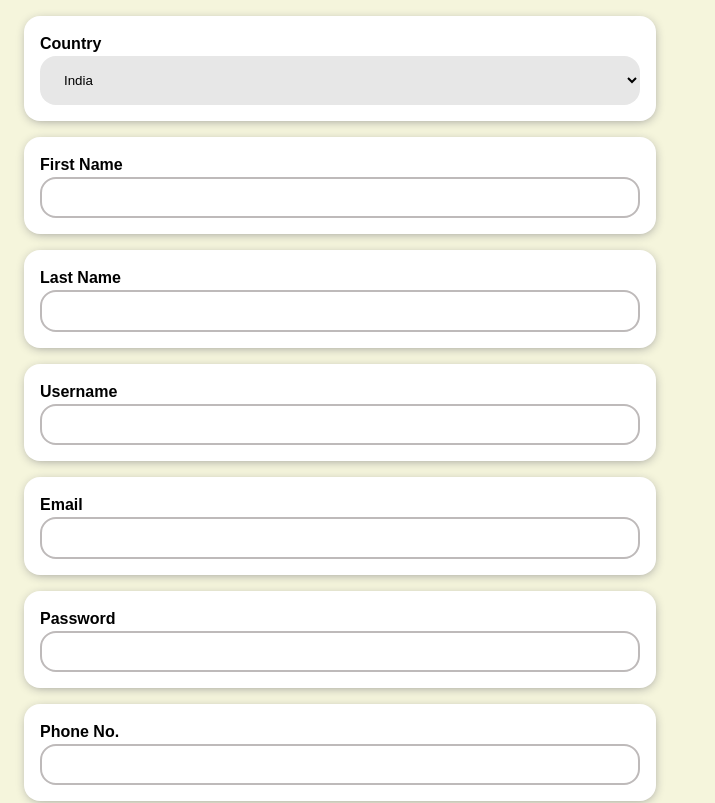
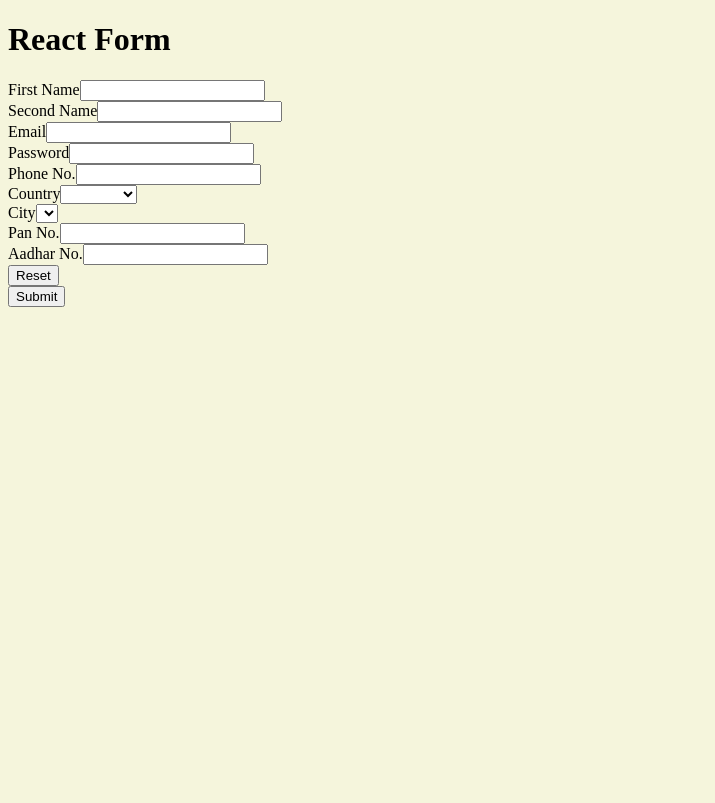
Before and after one commit to Divyam2203/ReactForm, a React (Vite) app: page / in a window 1280 px wide. Shown: the top 803 px of the page, without its empty margins (0-715 px from the left). Built offline with nearby package versions, Linux system fonts and the light colour scheme.

Commit message:
finished all fields

```diff
--- a/src/App.jsx
+++ b/src/App.jsx
@@ -1,28 +1,12 @@
-import { useState } from 'react'
-import './App.css'
-import EntryFields from './components/EntryFields/EntryFields'
-import SelectFields from './components/SelectFields/SelectFields'
-
+import "./App.css";
+import Form from "./components/Form";
+import Header from "./components/Header";
 
 export default function App() {
-  const [firstName, setfirstName] = useState('')
-
-  const items = [1,2,3,4,5,6,7,8];
-
   return (
-    <div className='App'>
-      <div className='content'>
-        <SelectFields type = "Country" />
-        <EntryFields type = "text" label = "First Name"/>
-        <EntryFields type = "text" label = "Last Name" />
-        <EntryFields type = "text" label = "Username" />
-        <EntryFields type = "email" label="Email" />
-        <EntryFields type = "password" label = "Password" />
-        <EntryFields type = "tel" label = "Phone No." />
-        <EntryFields type = "locationSelect" label = "Phone No." />
-        <EntryFields type = "text" label = "Pan No." />
-        <EntryFields type = "text" label = "Aadhaar No." />
-      </div>
-    </div>
-  )
+    <>
+      <Header />
+      <Form />
+    </>
+  );
 }
--- /dev/null
+++ b/src/components/CITIES.js
@@ -0,0 +1,17 @@
+
+export const CITIES = {
+  "": [],
+  India: ["Delhi", "Mumbai", "Chennai", "Kolkata", "Bangalore"],
+  USA: ["New York", "Los Angeles", "Chicago", "Houston", "Phoenix"],
+  Australia: ["Sydney", "Melbourne", "Brisbane", "Perth", "Adelaide"],
+  UK: ["London", "Birmingham", "Manchester", "Glasgow", "Liverpool"],
+  France: ["Paris", "Marseille", "Lyon", "Toulouse", "Bordeaux"],
+  Germany: ["Berlin", "Hamburg", "Munich", "Cologne", "Frankfurt"],
+  Canada: ["Toronto", "Montreal", "Vancouver", "Calgary", "Ottawa"],
+  China: ["Beijing", "Shanghai", "Hong Kong", "Guangzhou", "Shenzhen"],
+  Japan: ["Tokyo", "Yokohama", "Osaka", "Kyoto", "Nagoya"],
+  Brazil: ["São Paulo", "Rio de Janeiro", "Brasilia", "Salvador", "Fortaleza"],
+  Italy: ["Rome", "Milan", "Naples", "Turin", "Palermo"],
+  Mexico: ["Mexico City", "Guadalajara", "Monterrey", "Puebla", "Tijuana"],
+  Russia: ["Moscow", "Saint Petersburg", "Novosibirsk", "Yekaterinburg", "Nizhny Novgorod"],
+};
--- /dev/null
+++ b/src/components/COUNTRIES.js
@@ -0,0 +1,16 @@
+export const COUNTRIES = [
+  "",
+  "India",
+  "USA",
+  "Australia",
+  "UK",
+  "France",
+  "Germany",
+  "Canada",
+  "China",
+  "Japan",
+  "Brazil",
+  "Italy",
+  "Mexico",
+  "Russia",
+];
--- a/src/components/EntryFields/EntryFields.css
+++ /dev/null
@@ -1,33 +0,0 @@
-.entry-field{
-  margin: 1rem;
-  padding: 1rem;
-  background-color: white;
-  border-radius: 1rem;
-  width: 100%;
-  box-shadow: 0.5px 2px 11px -3px #888888;
-}
-
-.loc-field{
-  margin: 1rem;
-  padding: 1rem;
-  background-color: white;
-  border-radius: 1rem;
-  width: 100%;
-  box-shadow: 2px 4px 8px -3px #888888;
-}
-
-h6{
-  margin: 0;
-  margin-bottom: 3px;
-  margin-top: 3px;
-  font-size: 1rem;
-  text-align: left;
-}
-
-input{
-  width : 100%;
-  padding: 0.7rem;
-  box-sizing: border-box;
-  border: 2px solid rgb(190, 186, 186);
-  border-radius: 1rem;
-}
--- a/src/components/EntryFields/EntryFields.jsx
+++ /dev/null
@@ -1,32 +0,0 @@
-import './EntryFields.css'
-import { useState } from 'react';
-import { CountrySelect,CitySelect, StateSelect } from 'react-country-state-city'
-import "react-country-state-city/dist/react-country-state-city.css";
-
-export default function EntryFields({type, label}){
-
-  const [countryId,setCountryId] = useState(0)
-  const [stateId,setStateId] = useState(0)
-
-
-  if(type === "locationSelect"){
-    return (
-      <div className='loc-field'>
-        <h6>Select Country</h6>
-          <CountrySelect  onChange = {(e) => {setCountryId(e.id);}}/>
-        <h6>Select State</h6>
-          <StateSelect countryid = {countryId} onChange = {(e) => {setStateId(e.id);}} />
-        <h6>Select City</h6>
-          <CitySelect countryid = {countryId} stateid = {stateId} />
-      </div>
-    )
-  }
-
-
-  return(
-    <div className='entry-field'>
-      <h6>{label}</h6>
-      <input type={type} name = {label} id = {label} />
-    </div>
-  );
-}
--- /dev/null
+++ b/src/components/Form.jsx
@@ -0,0 +1,83 @@
+import { useState } from "react";
+import { COUNTRIES } from "./COUNTRIES";
+import { CITIES } from "./CITIES";
+
+export default function Form() {
+  function handleSubmit(event) {
+    event.preventDefault();
+    const fd = new FormData(event.target);
+    const data = Object.fromEntries(fd.entries());
+    console.log(fd);
+  }
+
+  const [selectedCountry, setSelectedCountry] = useState("");
+
+  function handleCountry(event) {
+    setSelectedCountry(event.target.value);
+    console.log(selectedCountry);
+  }
+
+  const cities = CITIES[selectedCountry];
+
+  return (
+    <form onSubmit={handleSubmit}>
+      <div>
+        <label htmlFor="First Name">First Name</label>
+        <input type="text" name="firstName" />
+      </div>
+      <div>
+        <label htmlFor="Second Name">Second Name</label>
+        <input type="text" name="secondName" />
+      </div>
+      <div>
+        <label htmlFor="Email">Email</label>
+        <input type="email" name="email" />
+      </div>
+      <div>
+        <label htmlFor="Password">Password</label>
+        <input type="password" name="password" />
+      </div>
+      <div>
+        <label htmlFor="phoneNo">Phone No.</label>
+        <input type="tel" name="phoneNo" />
+      </div>
+      <div>
+        <label htmlFor="country">Country</label>
+        <select name="country" onChange={handleCountry}>
+          {COUNTRIES.map((country) => (
+            <option value={country} key={country}>
+              {country}
+            </option>
+          ))}
+        </select>
+      </div>
+      <div>
+        <label htmlFor="city">City</label>
+        <select name="city">
+        {cities.map((city) => (
+            <option value={city} key={city}>
+              {city}
+            </option>
+          ))}
+        </select>
+      </div>
+      <div>
+        <label htmlFor="panNo">Pan No.</label>
+        <input type="text" name="panNo" />
+      </div>
+      <div>
+        <label htmlFor="aadhar">Aadhar No.</label>
+        <input type="text" name="aadhar" />
+      </div>
+
+      <div>
+        <div>
+          <button type="reset">Reset</button>
+        </div>
+        <div>
+          <button>Submit</button>
+        </div>
+      </div>
+    </form>
+  );
+}
--- /dev/null
+++ b/src/components/Header.jsx
@@ -0,0 +1,7 @@
+export default function Header() {
+  return (
+    <header>
+      <h1>React Form</h1>
+    </header>
+  );
+}
--- a/src/components/SelectFields/SelectFields.css
+++ /dev/null
@@ -1,17 +0,0 @@
-.select-field{
-  margin: 1rem;
-  padding: 1rem;
-  background-color: white;
-  border-radius: 1rem;
-  width: 100%;
-  box-shadow: 0.5px 2px 11px -3px #888888;
-}
-
-select {
-  width: 100%;
-  padding: 16px 20px;
-  border: none;
-  border-radius: 1rem;
-  background-color: rgb(231, 231, 231);
-
-}
--- a/src/components/SelectFields/SelectFields.jsx
+++ /dev/null
@@ -1,13 +0,0 @@
-import './SelectFields.css'
-import {COUNTRY_DATA} from './countryData.js'
-
-export default function SelectFields({type}){
-  return(
-    <div className="select-field">
-      <h6>{type}</h6>
-      <select name = {type}>
-        {COUNTRY_DATA.map((item) => <option value={item}>{item}</option>)}
-      </select>
-    </div>
-  )
-}
--- a/src/components/SelectFields/countryData.js
+++ /dev/null
@@ -1,3 +0,0 @@
-export const COUNTRY_DATA = [
-  'India','USA','UK'
-]
```
